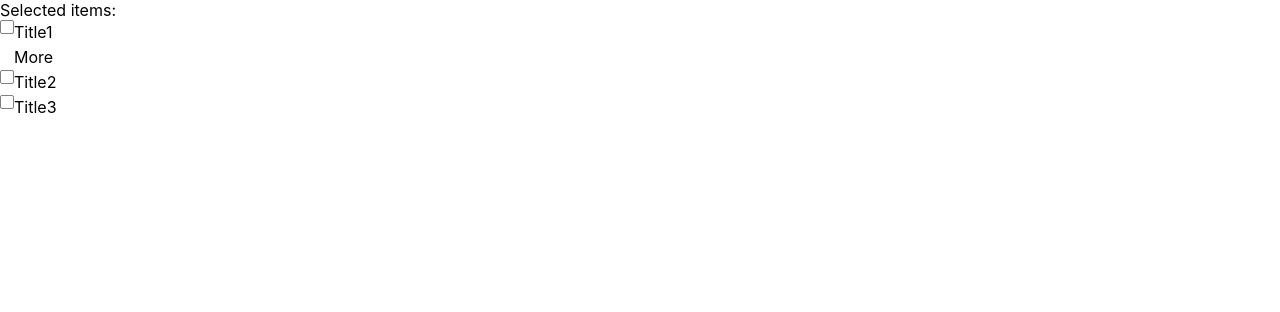
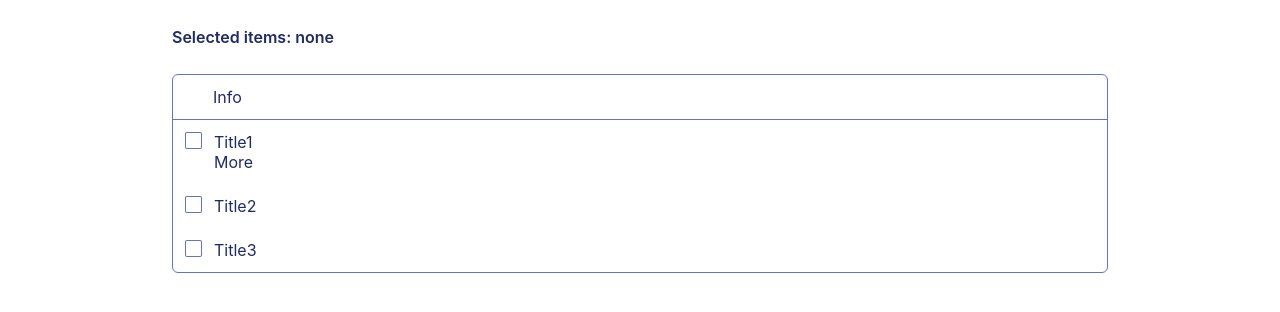
Before and after one commit to mklimkin0190/checklist, a React (Create React App) app: page / in a window 1280 px wide. Shown: the top 312 px of the page. Built offline with nearby package versions, Linux system fonts and the light colour scheme.

Commit message:
add nice UI

```diff
--- a/src/App.tsx
+++ b/src/App.tsx
@@ -14,10 +14,8 @@ const renderer = (data: Object) => {
   </div>
 }
 
-const App: React.FC = () => {
-  return (
-    <List data={data} renderer={renderer} />
-  );
-}
+const App: React.FC = () => (
+  <List data={data} renderer={renderer} />
+);
 
 export default App;
--- a/src/components/checkbox.component.tsx
+++ b/src/components/checkbox.component.tsx
@@ -1,33 +1,38 @@
 import React, { ReactNode } from 'react';
 import styled from 'styled-components';
 
+import { Colors } from '../constants';
+
+const StyledCheckbox = styled.div<{ isChecked: boolean }>`
+  position: relative;
+  width: 15px;
+  height: 15px;
+  border-radius: 2px;
+  margin-right: 12px;
+  border: 1px solid ${Colors.dark};
+  ${({ isChecked }) => {
+    if (isChecked) {
+      return `
+        background-color: ${Colors.dark};
+        &:after {
+          position: absolute;
+          top: -3px;
+          left: 1px;
+          content: '\\2713';
+          color: white;
+          font-weight: 600;
+        }
+      `
+    }
+    return `background-color: ${Colors.white};`
+  }}
+`
+
 interface ICheckboxProps {
   isChecked: boolean
-  children: ReactNode
-  onClick(): void
 }
 
-const StyledCheckbox = styled.div<{ isChecked: boolean }>`
-  width: 12px;
-  height: 12px;
-  border: 1px solid gray;
-  border-radius: 2px;
-  display: inline-block;
-  vertical-align: top;
-  ${({ isChecked }) => (isChecked && 'background-color: gray;')}
-`
-
-const Inline = styled.div`
-  display: inline-block;
-`
-
-const Checkbox: React.FC<ICheckboxProps> = ({ isChecked, children, onClick }: ICheckboxProps) => {
-  return (
-    <div style={{ lineHeight: '25px' }} onClick={onClick}>
-      <StyledCheckbox isChecked={isChecked} />
-      <Inline>{children}</Inline>
-    </div>
-  )
-}
+const Checkbox: React.FC<ICheckboxProps> = ({ isChecked }: ICheckboxProps) =>
+  <StyledCheckbox isChecked={isChecked} />
 
 export default Checkbox
--- a/src/components/list.component.tsx
+++ b/src/components/list.component.tsx
@@ -1,12 +1,40 @@
 import React, { ReactNode, useState } from 'react';
+import styled from 'styled-components';
 import _ from 'lodash';
 
 import Checkbox from './checkbox.component';
+import { Colors } from '../constants';
 
-interface IListProps {
-  data: Object[]
-  renderer(item: Object): ReactNode
-}
+const Container = styled.div`
+  padding: 0 32px 32px 32px;
+  border-radius: 8px;
+  color: ${Colors.text};
+`
+
+const TitleBox = styled.div`
+  line-height: 50px;
+  margin: 12px 0;
+  font-weight: 600;
+`
+
+const Table = styled.div`
+  border: 1px solid ${Colors.dark};
+  border-radius: 6px;
+`
+
+const ItemLine = styled.div`
+  display: flex;
+  padding: 12px;
+  &:hover {
+    cursor: pointer;
+    background-color: ${Colors.light};
+  }
+`
+
+const TitleLine = styled.div`
+  padding: 12px 0 12px 40px;
+  border-bottom: 1px solid ${Colors.dark};
+`
 
 const toggleItem = (index: number, selected: number[]): number[] => {
   if (_.includes(selected, index)) {
@@ -15,23 +43,37 @@ const toggleItem = (index: number, selected: number[]): number[] => {
   return [...selected, index]
 }
 
+const renderItems = (
+  data: Object[],
+  selected: number[],
+  renderer: (item: Object) => ReactNode,
+  setSelected: (items: number[]) => void,
+) =>
+  _.map(
+    data,
+    (item: Object, index: number) => <div key={`item-${JSON.stringify(item)}`}>
+      <ItemLine onClick={() => setSelected(toggleItem(index, selected))}>
+        <Checkbox isChecked={_.includes(selected, index)} />
+        {renderer(item)}
+      </ItemLine>
+    </div>
+  )
+
+interface IListProps {
+  data: Object[]
+  renderer(item: Object): ReactNode
+}
+
 const List: React.FC<IListProps> = ({ data, renderer }: IListProps) => {
-  const [selected, setSelected] = useState([] as number[])
+  const [selected, setSelected] = useState([] as number[]) // TODO: useState can receive type as a parameter?
   return (
-    <>
-      <div>Selected items: {selected.join(', ')}</div>
-      <div>{_.map(
-        data,
-        (item: Object, index: number) => <>
-          <Checkbox
-            isChecked={_.includes(selected, index)}
-            onClick={() => setSelected(toggleItem(index, selected))}
-          >
-            {renderer(item)}
-          </Checkbox>
-        </>
-      )}</div>
-    </>
+    <Container>
+      <TitleBox>Selected items: {_.isEmpty(selected) ? 'none' : selected.join(', ')}</TitleBox>
+      <Table>
+        <TitleLine>Info</TitleLine>
+        <>{renderItems(data, selected, renderer, setSelected)}</>
+      </Table>
+    </Container>
   )
 }
 
--- /dev/null
+++ b/src/constants.ts
@@ -0,0 +1,6 @@
+export const Colors = {
+  text: '#212b63',
+  dark: 'rgba(63, 81, 181, 0.8)',
+  light: 'rgba(63, 81, 181, 0.2)',
+  white: 'white',
+};
--- a/src/index.css
+++ b/src/index.css
@@ -1,13 +1,9 @@
 body {
-  margin: 0;
+  width: 1000px;
+  margin: 12px auto;
   font-family: -apple-system, BlinkMacSystemFont, 'Segoe UI', 'Roboto', 'Oxygen',
     'Ubuntu', 'Cantarell', 'Fira Sans', 'Droid Sans', 'Helvetica Neue',
     sans-serif;
   -webkit-font-smoothing: antialiased;
   -moz-osx-font-smoothing: grayscale;
 }
-
-code {
-  font-family: source-code-pro, Menlo, Monaco, Consolas, 'Courier New',
-    monospace;
-}
```
